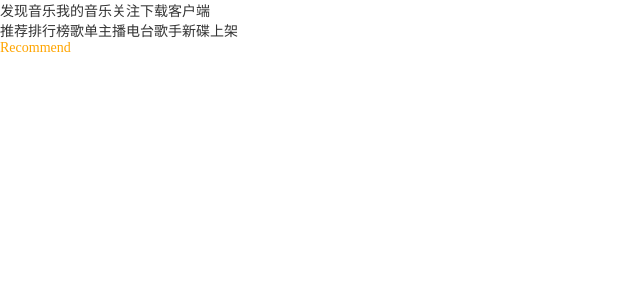
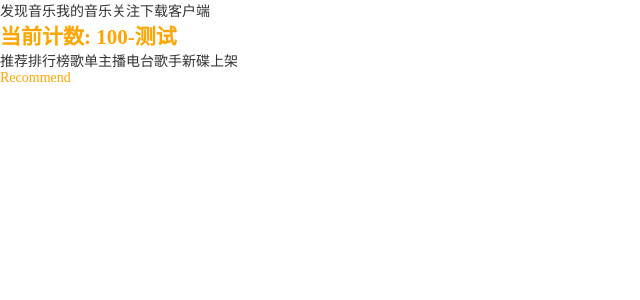
Before and after one commit to CalmXL/react18-ts-music, a React (Create React App) app: page /#/discover/recommend in a window 1280 px wide. Shown: the top 300 px of the page, without its empty margins (0-640 px from the left). Built offline with nearby package versions, Linux system fonts and the light colour scheme.

Commit message:
feat: react-redux 使用 + 类型

```diff
--- a/package.json
+++ b/package.json
@@ -3,6 +3,7 @@
   "version": "0.1.0",
   "private": true,
   "dependencies": {
+    "@reduxjs/toolkit": "^2.3.0",
     "@testing-library/jest-dom": "^5.17.0",
     "@testing-library/react": "^13.4.0",
     "@testing-library/user-event": "^13.5.0",
@@ -13,6 +14,7 @@
     "craco-less": "^3.0.1",
     "react": "^18.3.1",
     "react-dom": "^18.3.1",
+    "react-redux": "^9.1.2",
     "react-router-dom": "^6.28.0",
     "react-scripts": "5.0.1",
     "typescript": "^4.9.5",
--- a/src/App.tsx
+++ b/src/App.tsx
@@ -1,8 +1,23 @@
 import React, { Suspense } from 'react'
 import { Link, useRoutes } from 'react-router-dom'
+import { useSelector, shallowEqual } from 'react-redux'
+
 import routes from './router'
+import store from './store'
+
+// type IRootState =
+type GetStateFnType = typeof store.getState
+type FnReturnType = ReturnType<GetStateFnType>
 
 function App() {
+  const { count, name } = useSelector(
+    (state: any) => ({
+      count: state.counter.count,
+      name: state.counter.name
+    }),
+    shallowEqual
+  )
+
   return (
     <div className="App">
       <div className="nav">
@@ -11,6 +26,9 @@ function App() {
         <Link to="/focus">关注</Link>
         <Link to="/download">下载客户端</Link>
       </div>
+      <h2>
+        当前计数: {count}-{name}
+      </h2>
       <Suspense fallback="">
         <div className="main">{useRoutes(routes)}</div>
       </Suspense>
--- a/src/index.tsx
+++ b/src/index.tsx
@@ -1,15 +1,20 @@
 import React from 'react'
 import ReactDOM from 'react-dom/client'
 import { HashRouter } from 'react-router-dom'
+import { Provider } from 'react-redux'
+
 import App from '@/App'
 
 import './assets/css/index.less'
+import store from './store'
 
 const root = ReactDOM.createRoot(document.getElementById('root') as HTMLElement)
 root.render(
   <React.StrictMode>
-    <HashRouter>
-      <App />
-    </HashRouter>
+    <Provider store={store}>
+      <HashRouter>
+        <App />
+      </HashRouter>
+    </Provider>
   </React.StrictMode>
 )
--- /dev/null
+++ b/src/store/index.ts
@@ -0,0 +1,11 @@
+import { configureStore } from '@reduxjs/toolkit'
+
+import counterReducer from './modules/counter'
+
+const store = configureStore({
+  reducer: {
+    counter: counterReducer
+  }
+})
+
+export default store
--- /dev/null
+++ b/src/store/modules/counter.ts
@@ -0,0 +1,12 @@
+import { createSlice } from '@reduxjs/toolkit'
+
+const counterSlice = createSlice({
+  name: 'counter',
+  initialState: {
+    count: 100,
+    name: '测试'
+  },
+  reducers: {}
+})
+
+export default counterSlice.reducer
```
Also changed, not shown: 1 other file (tests, documents, lock files or other folders).
